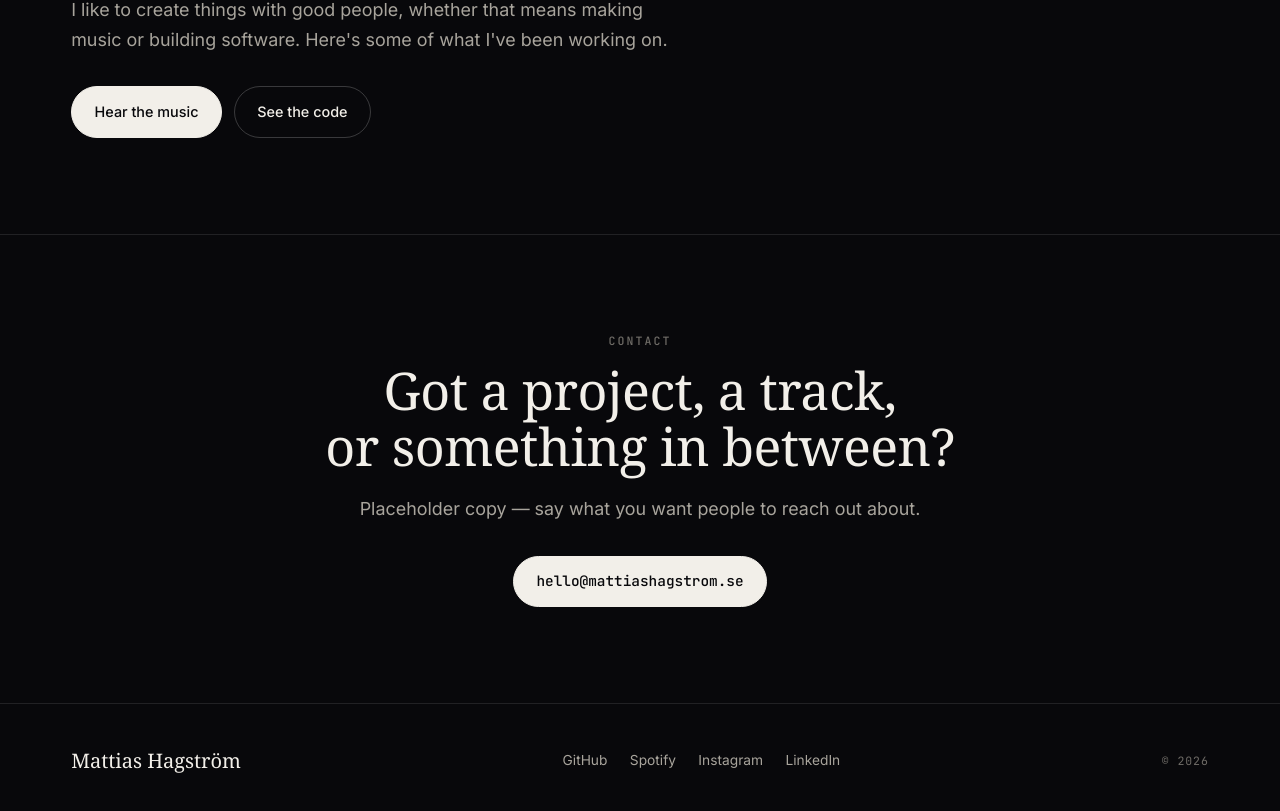
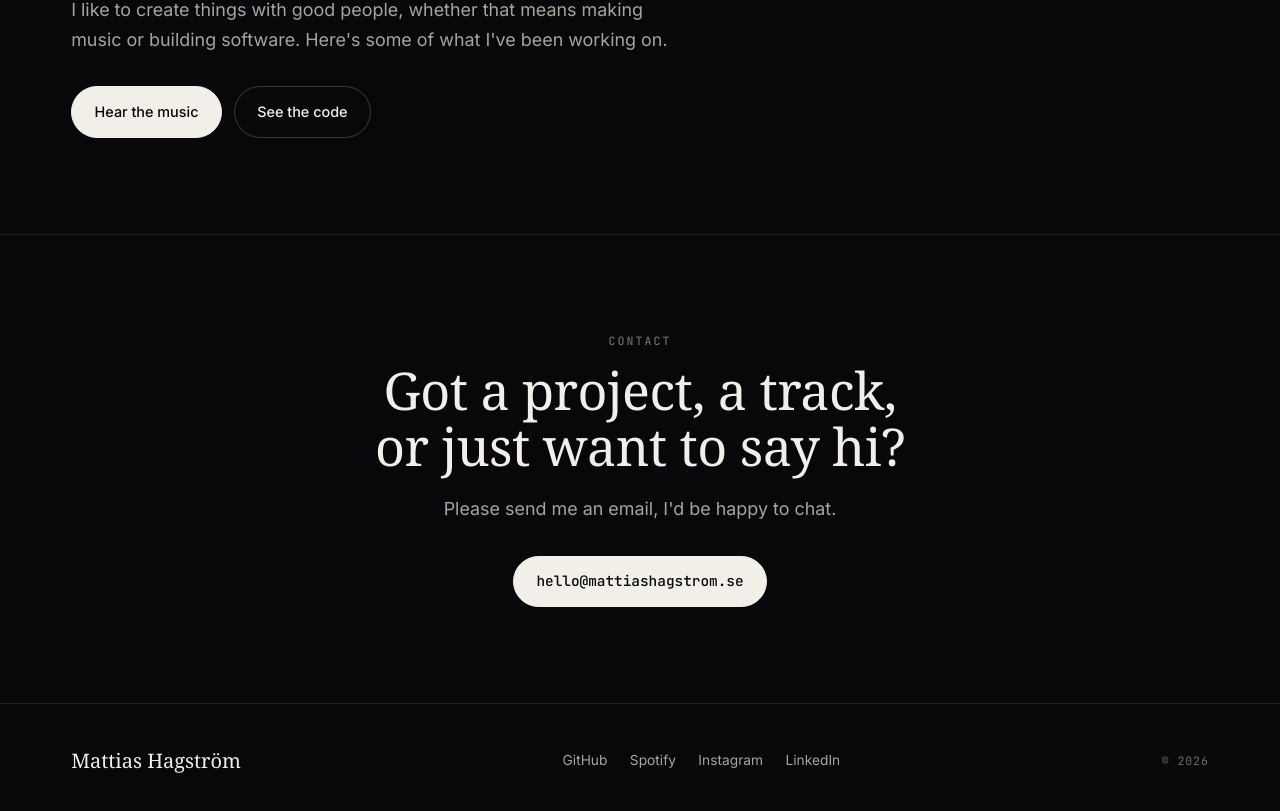
Before and after one commit to mattknatt/mattiashagstrom.se, a Vue app: page / in a window 1280 px wide. Shown: the part 920-1731 px from the top of the page. Built offline with nearby package versions, Linux system fonts and the light colour scheme; a web font is replaced by a local one.

Commit message:
contact details edit

```diff
--- a/src/views/HomeView.vue
+++ b/src/views/HomeView.vue
@@ -56,8 +56,8 @@ const developer = {
     <section id="contact" class="section contact">
       <div class="shell contact__inner">
         <p class="eyebrow">Contact</p>
-        <h2 class="section-title">Got a project, a track,<br />or something in between?</h2>
-        <p class="lede">Placeholder copy — say what you want people to reach out about.</p>
+        <h2 class="section-title">Got a project, a track,<br />or just want to say hi?</h2>
+        <p class="lede">Please send me an email, I'd be happy to chat.</p>
         <a class="btn btn--solid contact__btn" href="mailto:hello@mattiashagstrom.se">
           hello@mattiashagstrom.se
         </a>
```
